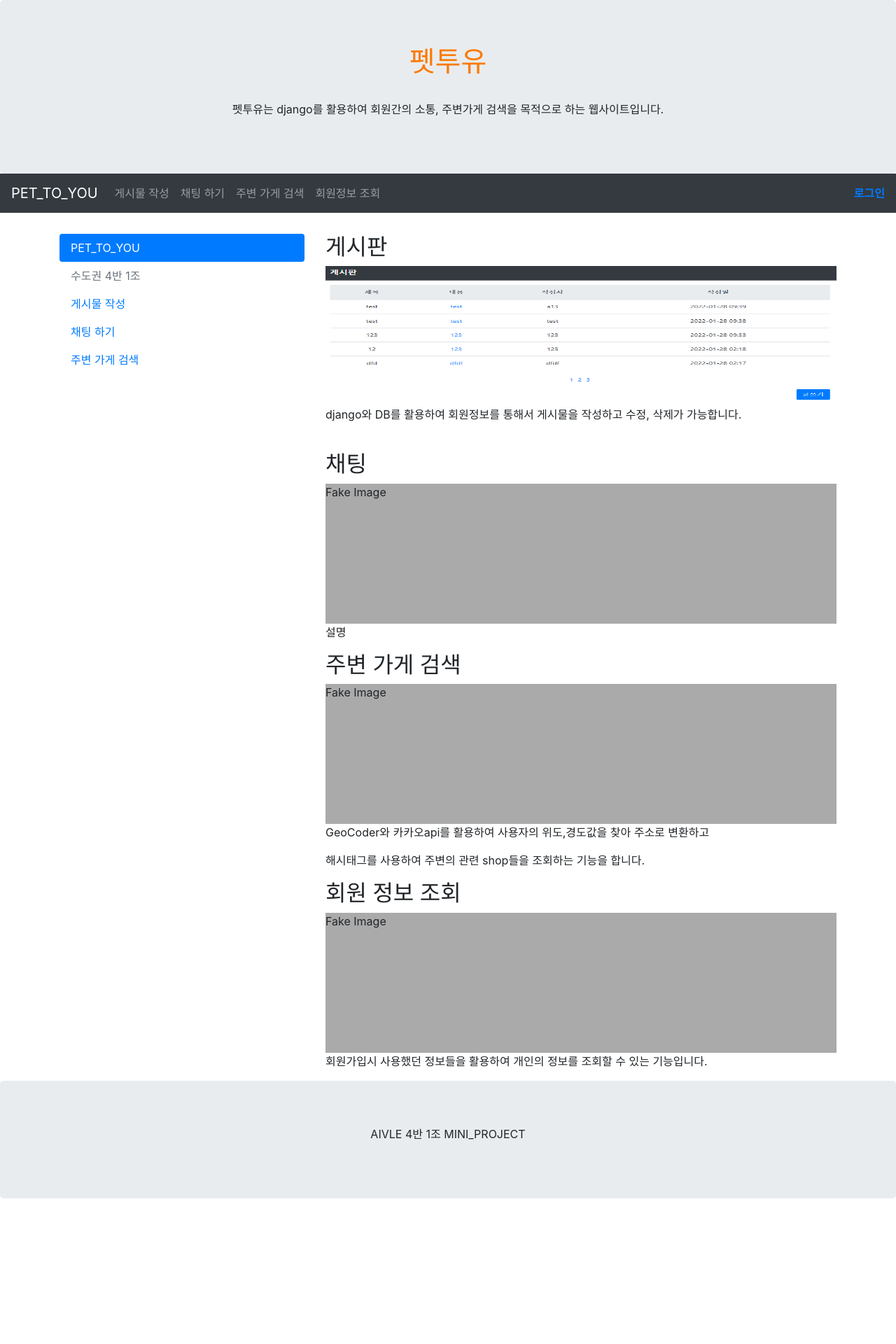
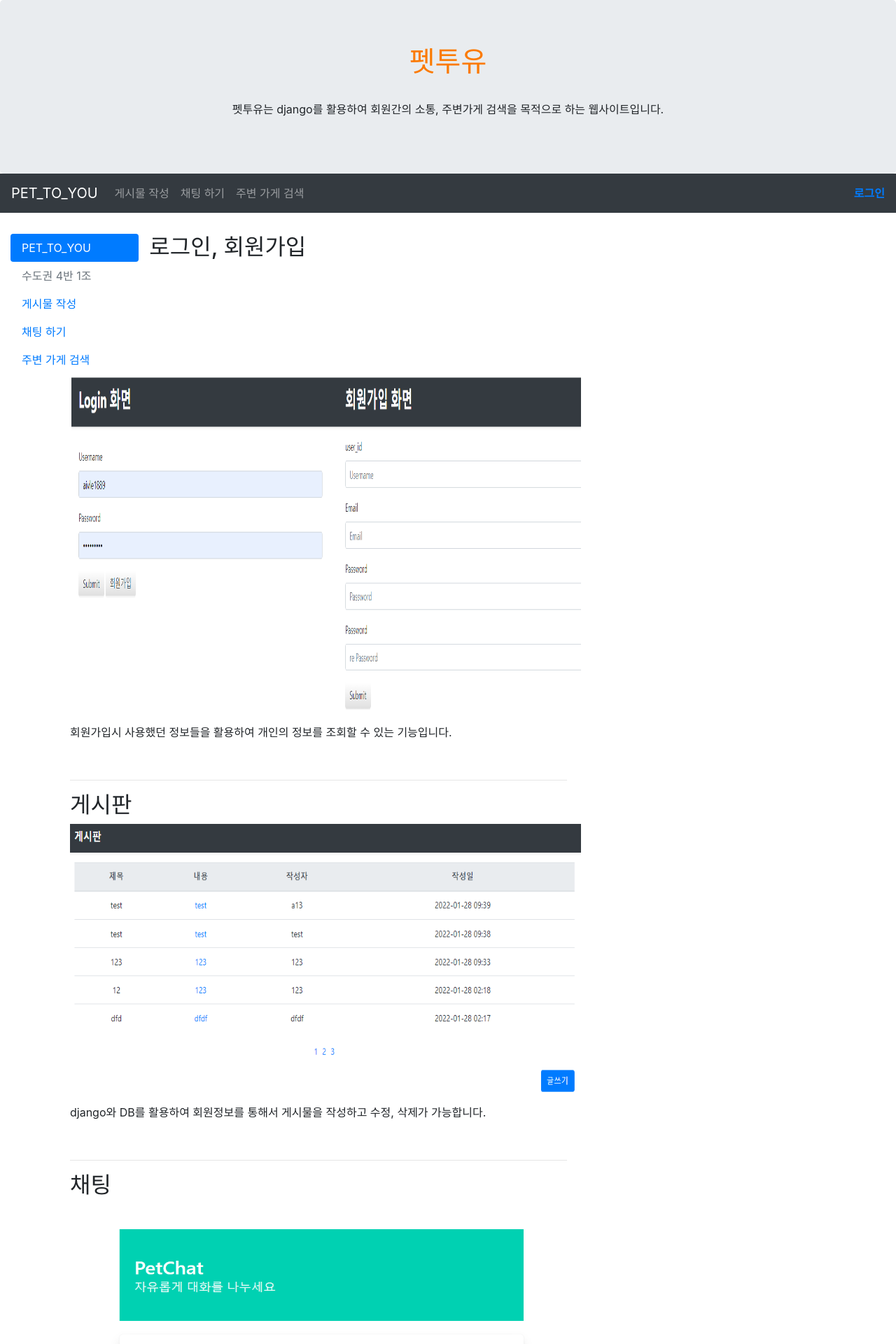
Before and after one commit to KimMinGyu-ay/mini_project1, a Django app: page /main/ in a window 1280 px wide. Shown: the top 1920 px of the page at 70% size. Before the commit the page ends 1712 px from the top, so only its background shows below. Run offline with Django 3.2, Linux system fonts and the light colour scheme.

Commit message:
main 구성 수정 / 게시글 paginator 수정

```diff
--- a/board/templates/board/main.html
+++ b/board/templates/board/main.html
@@ -44,9 +44,6 @@
       <li class="nav-item">
         <a class="nav-link" href="../gps/shop">주변 가게 검색</a>
       </li>
-      <li class="nav-item" style=>
-        <a class="nav-link" href="#">회원정보 조회</a>
-      </li>
     </ul>
   </div>
 
@@ -64,10 +61,14 @@
     </ul>
   </div>
 </nav>
-
-<div class="container" style="margin-top:30px">
+<div style="margin-top:30px">
+  {% include "board/side_bar.html" %}
+  {% block side %}
+  {% endblock %}
+</div>
+<div class="container" style="margin-top:30px width:70000px">
   <!--사이드 바-->
-  <div class="row">
+  {% comment %} <div class="row">
     <div class="col-sm-4">
       <ul class="nav nav-pills flex-column">
         <li class="nav-item">
@@ -90,30 +91,41 @@
         </li>
       </ul>
       <hr class="d-sm-none">
-    </div>
+    </div> {% endcomment %}
 
     <div class="col-sm-8">
+      <h2>로그인, 회원가입</h2>
+      <div>
+        <img src="{%static 'img/login_image.png' %}" width="730" height="500px">
+        <p>회원가입시 사용했던 정보들을 활용하여 개인의 정보를 조회할 수 있는 기능입니다.</p>
+      </div>
+
+      <br>
+      <hr>
+
       <h2>게시판</h2>
+      <div>
+        <img src="{%static 'img/board_list_image.png' %}" width="730" height="400px">
+        <p>django와 DB를 활용하여 회원정보를 통해서 게시물을 작성하고 수정, 삭제가 가능합니다.</p>
+      </div>
 
-      <div class="fakeimg" ><img src="{%static 'img/board_list_image.png' %}" width="730" height="200px"></div>
-      django와 DB를 활용하여 회원정보를 통해서 게시물을 작성하고 수정, 삭제가 가능합니다.</p>
+      <br>
+      <hr>
+
+      <h2>채팅</h2>
+        <div><img src="{%static 'img/chat_image.png' %}" width="730" height="500px">
+        <p>django의 Channel 라이브러리를 통해 WebSocket 프로토콜로 실시간으로 채팅할 수 있습니다.</p>
+      </div>
+
+      <br>
+      <hr>
 
 
-      <br>
-
-      <h2>채팅</h2>
-      <div class="fakeimg">Fake Image</div>
-      <p>설명</p>
-
       <h2>주변 가게 검색</h2>
-
-      <div class="fakeimg">Fake Image</div>
-      <p>GeoCoder와 카카오api를 활용하여 사용자의 위도,경도값을 찾아 주소로 변환하고</p>
-      <p>해시태그를 사용하여 주변의 관련 shop들을 조회하는 기능을 합니다.</p>
-
-      <h2>회원 정보 조회</h2>
-      <div class="fakeimg">Fake Image</div>
-      <p>회원가입시 사용했던 정보들을 활용하여 개인의 정보를 조회할 수 있는 기능입니다.</p>
+      <div>
+        <img src="{%static 'img/shop_image.png' %}" width="730" height="500px">
+        <p>GeoCoder와 카카오api를 통해 사용자 주소 근방의 가게들을 검색 할 수 있습니다.
+      </div>
     </div>
 
 
--- a/board/templates/board/navi_bar.html
+++ b/board/templates/board/navi_bar.html
@@ -15,9 +15,6 @@
       </li>
       <li class="nav-item">
         <a class="nav-link" href="/../gps/shop">주변 가게 검색</a>
-      </li>
-      <li class="nav-item" style=>
-        <a class="nav-link" href="#">회원정보 조회</a>
       </li>
     </ul>
   </div>
--- a/board/views.py
+++ b/board/views.py
@@ -15,7 +15,7 @@ def index(request):
     author =request.session.get('login_session', request.user.get_username())
     now_page = int(request.GET.get('page',1))
     boards = Board.objects.order_by('-id')
-    p = Paginator(boards,6 )
+    p = Paginator(boards,11 )
     info = p.page(now_page) # info = p.get_page(now_page)
     start_page = ((now_page - 1) // 10) * 10 + 1
     end_page = start_page + 9
--- a/gps/templates/gpsapp/shop.html
+++ b/gps/templates/gpsapp/shop.html
@@ -167,7 +167,7 @@
             <div class="option" >
                 <div style="float;" >
                     <button onclick="panTo()" id="myButton">내위치: </button>
-                    <input type="text" id="my_address" size="25" disabled>
+                    <input type="text" id="my_address" size="29" disabled>
                     <div id="centerAddr"> </div>
                 </div>
                 {% comment %} document.getElementById(my_address).value {% endcomment %}
```
Also changed, not shown: board/static/img/chat_image.png (added), board/static/img/login_image.png (added), board/static/img/shop_image.png (added).
